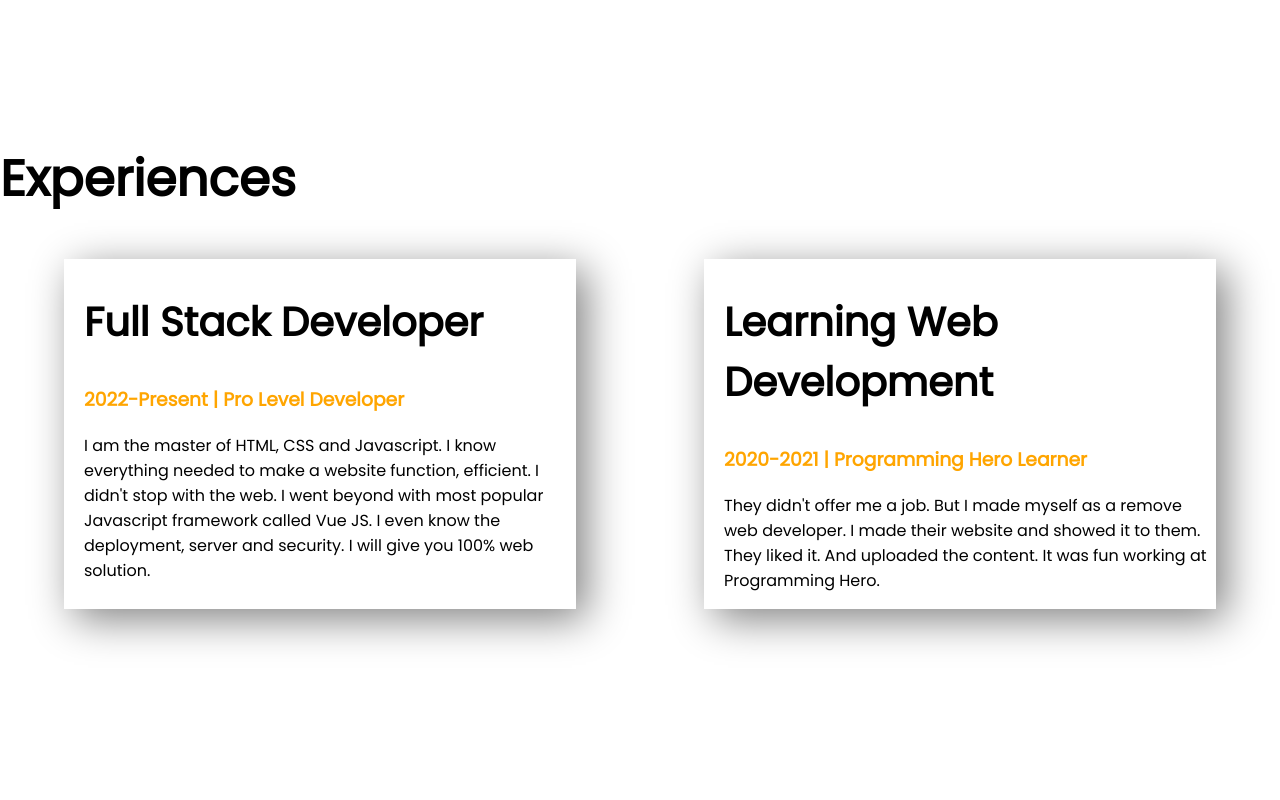
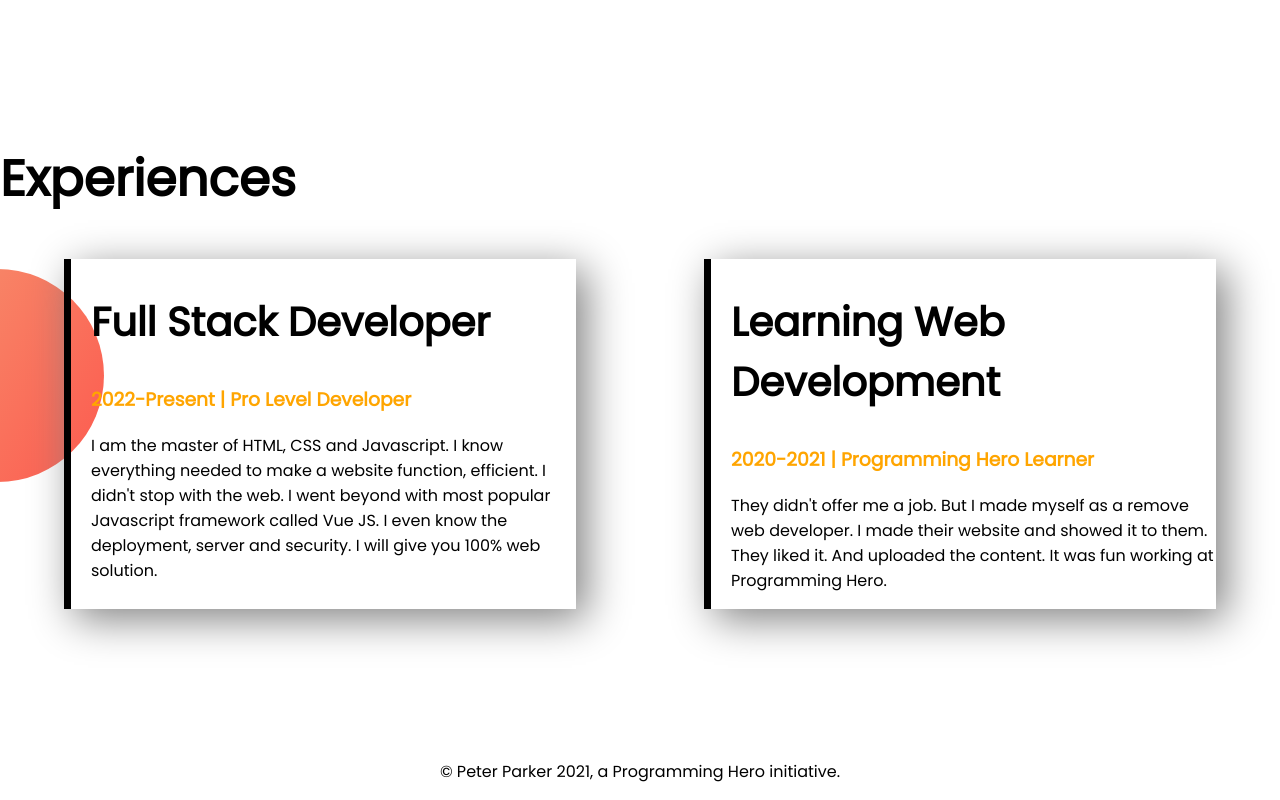
Before and after one commit to Al-Ferdous/developer-portfolio, a plain HTML site: page index.html in a window 1280 px wide. Shown: the part 1185-1985 px from the top of the page. Before the commit the page ends 1944 px from the top, so only its background shows below. Drawn offline with Linux system fonts and the light colour scheme.

Commit message:
footer and experience added2

```diff
--- a/index.html
+++ b/index.html
@@ -50,7 +50,7 @@
     <section class="experience-area">
         <h1> Experiences</h1>
         <div class="flexible-container">
-            <div class="experience-item">
+            <div id="full-stack-experience" class="experience-item">
                 <h2>Full Stack Developer</h2>
                 <h3 class="orange-colour">2022-Present | Pro Level Developer</h3>
                 <p>I am the master of HTML, CSS and Javascript. I know everything needed to make a website function,
@@ -60,7 +60,7 @@
 
             </div>
 
-            <div class="experience-item">
+            <div id="web-dev-experience" class="experience-item">
                 <h2>Learning Web Development</h2>
                 <h3 class="orange-colour">2020-2021 | Programming Hero Learner</h3>
                 <p>They didn't offer me a job. But I made myself as a remove web developer. I made their website and
@@ -69,6 +69,9 @@
             </div>
         </div>
     </section>
+    <footer>
+        <p>© Peter Parker 2021, a Programming Hero initiative.</p>
+    </footer>
 </body>
 
 </html>
--- a/style.css
+++ b/style.css
@@ -39,11 +39,30 @@ h2{
     background-repeat: no-repeat;
     background-position: right;
 }
+.experience-area{
+    background-image: url(images/exp-bg.png);
+    background-repeat: no-repeat;
+    background-position: left;
+}
 .experience-item{
     width: 40%;
     margin-left: 5%;
     margin-right: 5%;
     padding-left: 20px;
+    border-radius: 10;
     box-shadow: 10px 10px 40px gray;
 
 }
+#web-dev-experience{
+    border-left: 7px solid;
+    border-image: linear-gradient( blue cyan);
+    border-image-slice: 1;
+}
+#full-stack-experience{
+    border-left: 7px solid;
+    border-image: linear-gradient(salmon tomato);
+    border-image-slice: 1;
+}
+footer p {
+    text-align: center;
+}
```
